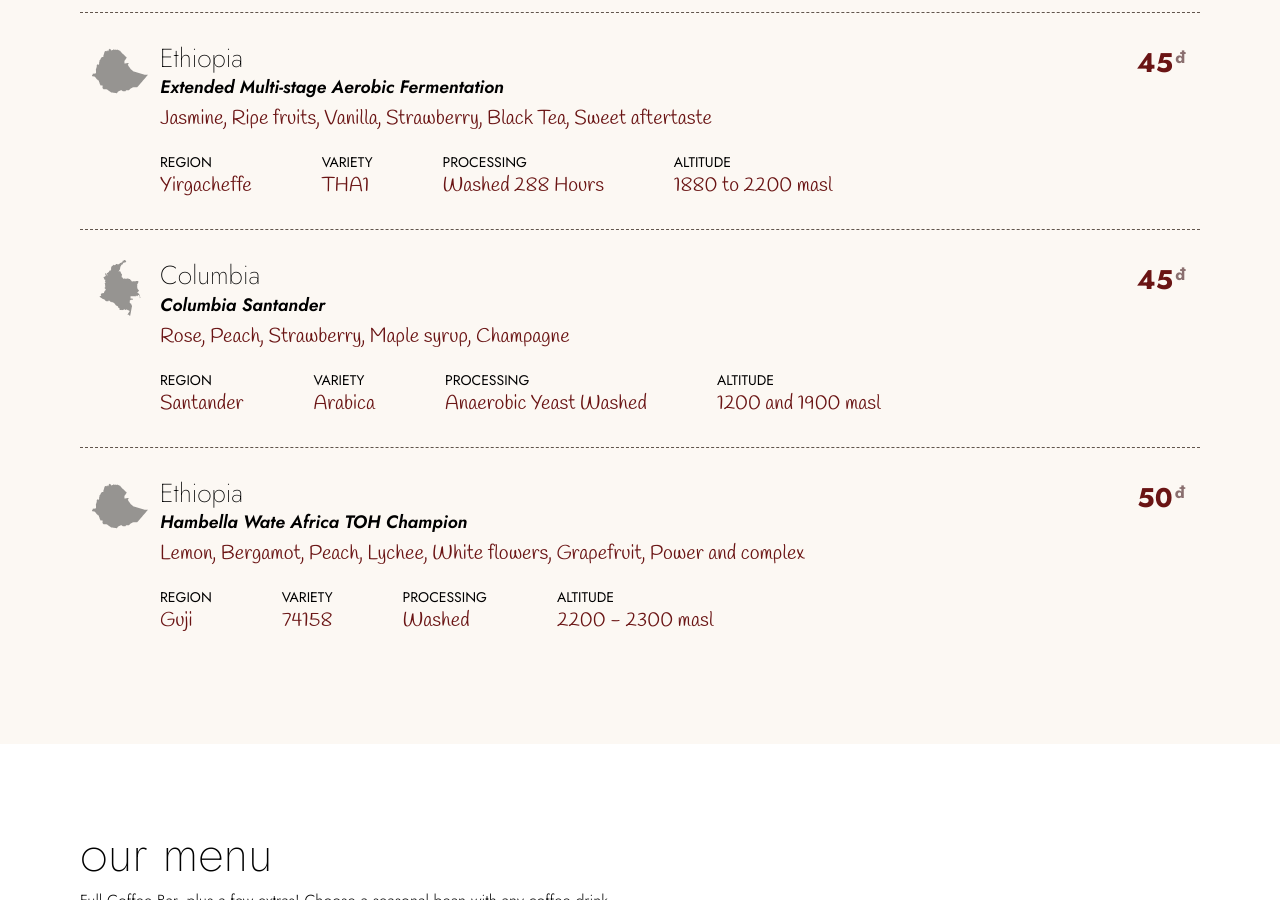
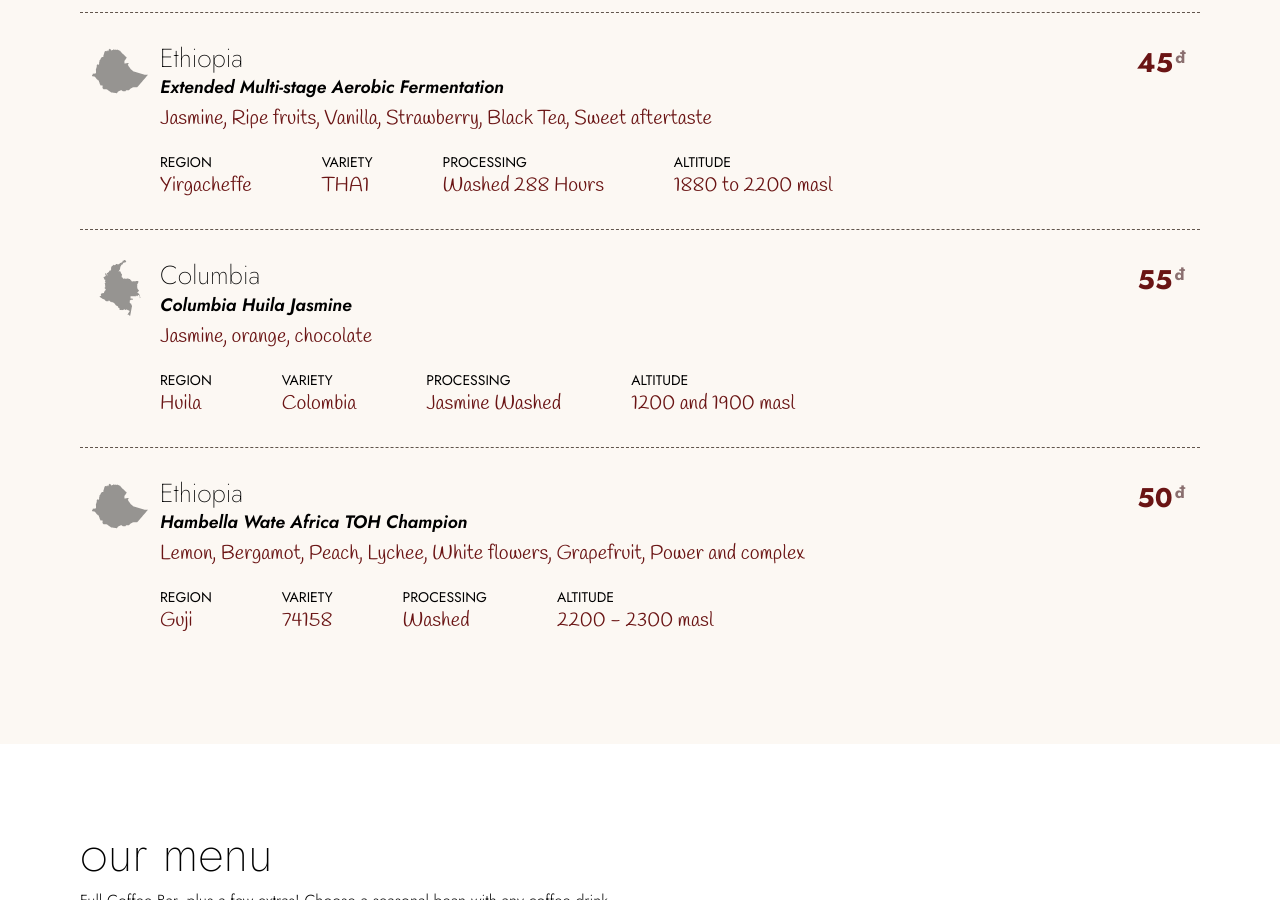
Before and after one commit to brewinghood/brewinghood.github.io, a Jekyll site: the page built from index.html, in a window 1280 px wide and 900 px high, scrolled down 1172 px. Built offline with Jekyll 4.4.1, drawn with Linux system fonts in a browser that asks for light colours; nearby versions of some CDN libraries.

Commit message:
Update Beans “columbia”

```diff
--- a/_data/beans/columbia.yml
+++ b/_data/beans/columbia.yml
@@ -1,10 +1,10 @@
 order: 30
 country: samerica/co
 country_name: Columbia
-title: Columbia Santander
-taste_notes: Rose, Peach, Strawberry, Maple syrup, Champagne
-price: 45
-region: Santander
-variety: Arabica
-processing: Anaerobic Yeast Washed
+title: Columbia Huila Jasmine
+taste_notes: Jasmine, orange, chocolate
+price: 55
+region: Huila
+variety: Colombia
+processing: Jasmine Washed
 altitude: 1200 and 1900 masl
```
